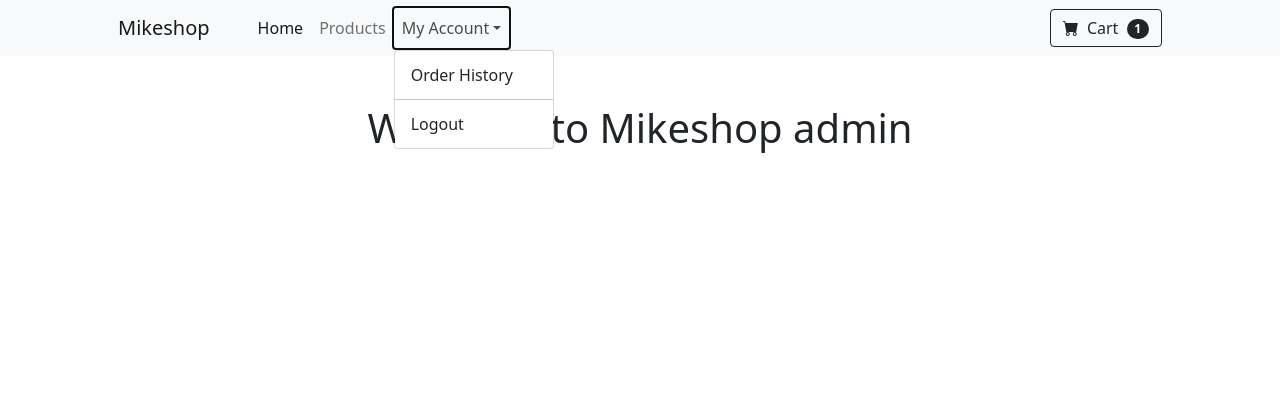
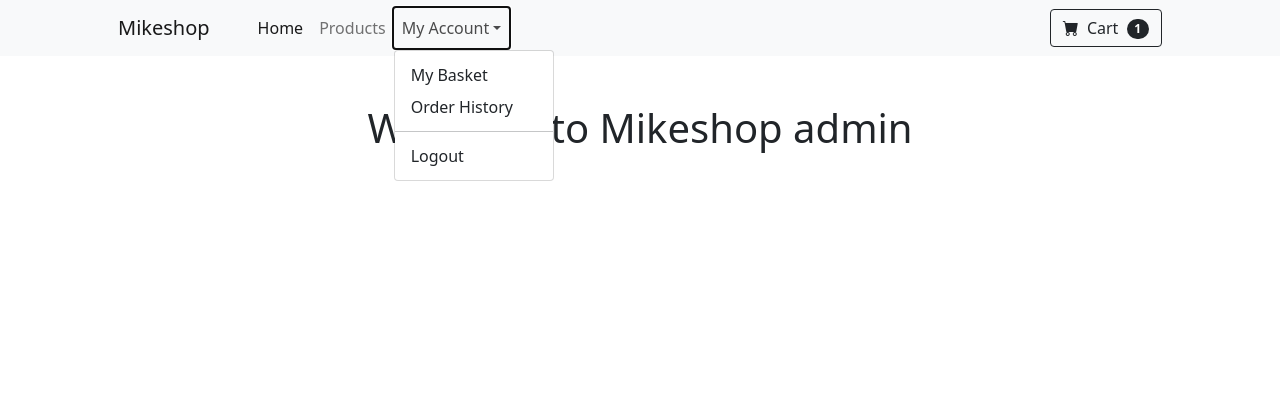
Before and after one commit to tonybonki/Django-Lab-Assignment, a Django app: page / in a window 1280 px wide, after a click on "My Account". Shown: the top 420 px of the page. Run offline with Django 4.2, Linux system fonts and the light colour scheme; a user stored in the database is signed in; data comes from the database, SQL or seed files in the repository; both versions use the stored data as it was after the commit.

Commit message:
cleaned up views.py file just need to style

```diff
--- a/backend/mikeshop/templates/base.html
+++ b/backend/mikeshop/templates/base.html
@@ -35,6 +35,7 @@
                                 {% endif %}
                                 <!-- If the User is logged in display -->
                                   {% if user.is_authenticated %}
+                                    <li><a class="dropdown-item" href='/orderhistory'>My Basket</a></li>
                                     <li><a class="dropdown-item" href='/orderhistory'>Order History</a></li>
                                     <li><hr class="dropdown-divider"></li>
                                     <li><a class="dropdown-item" href="/logout">Logout</a></li>
--- a/backend/mikeshop/views.py
+++ b/backend/mikeshop/views.py
@@ -1,29 +1,20 @@
-from django.http import HttpResponse
 from django.shortcuts import render, redirect
-from django.contrib.auth import login, logout, authenticate
+from django.contrib.auth import login, logout
 from django.contrib.auth.views import LoginView
 from django.contrib.auth.decorators import login_required
+from django.views.generic import CreateView
 from .forms import *
-from django.views.generic import CreateView
-
-
-# Import all Models
 from .models import *
 
-# Rest framework Methods
-from rest_framework.decorators import api_view
-from django.http import JsonResponse
-from rest_framework import status
+# Reusable function to get basket quantity
+def get_basket_quantity(user):
+    basket = Basket.objects.filter(user_id=user, is_active=True).first()
+    return basket.total_quantity if basket else 0
 
 # Django Website Views
 def homePage(request):
     user = request.user
-    # If a Basket object exists then caldulate the basket quantity and return its value in the context
-    if Basket.objects.filter(user_id=user, is_active=True):
-        basket_quantity = Basket.objects.filter(user_id=user, is_active=True).first().total_quantity
-    else:
-    # If not the basket has 0 items
-        basket_quantity = 0
+    basket_quantity = get_basket_quantity(user)
     context = {
         'user': user,
         'basket_quantity': basket_quantity
@@ -32,35 +23,24 @@ def homePage(request):
 
 def all_products(request):
     user = request.user
-    # If a Basket object exists then caldulate the basket quantity and return its value in the context
-    if Basket.objects.filter(user_id=user, is_active=True):
-        basket_quantity = Basket.objects.filter(user_id=user, is_active=True).first().total_quantity
-    else:
-    # If not the basket has 0 items
-        basket_quantity = 0
+    basket_quantity = get_basket_quantity(user)
+    products = Product.objects.all()
     context = {
-        'products': Product.objects.all(),
+        'products': products,
         'user': user,
         'basket_quantity': basket_quantity
     }
-
     return render(request, 'products.html', context)
 
 def individual_product(request, prodid):
     user = request.user
     product = Product.objects.get(id=prodid)
-    # If a Basket object exists then caldulate the basket quantity and return its value in the context
-    if Basket.objects.filter(user_id=user, is_active=True):
-        basket_quantity = Basket.objects.filter(user_id=user, is_active=True).first().total_quantity
-    else:
-    # If not the basket has 0 items
-        basket_quantity = 0
+    basket_quantity = get_basket_quantity(user)
     context = {
-        'product':product,
+        'product': product,
         'user': user,
         'basket_quantity': basket_quantity
     }
-
     return render(request, 'product_detail.html', context)
 
 class UserSignupView(CreateView):
@@ -77,130 +57,97 @@ class UserSignupView(CreateView):
         return redirect('/')
 
 # Login View
-
 class login_view(LoginView):
     template_name = 'login.html'
     form_class = LoginForm
-
-
-
 
 def logout_user(request):
     logout(request)
     return redirect("/")
 
 # Basket View
-
 @login_required
 def add_to_basket(request, prodid):
     user = request.user
-    # is there a shopping basket for the user
     basket = Basket.objects.filter(user_id=user, is_active=True).first()
-    if basket is None:
-        # create a new one
-        Basket.objects.create(user_id = user)
-        basket = Basket.objects.filter(user_id=user, is_active=True).first()
-    # get the product
+    if not basket:
+        basket = Basket.objects.create(user_id=user)
     product = Product.objects.get(id=prodid)
-    sbi = BasketItem.objects.filter(basket_id=basket, product_id = product).first()
-    if sbi is None:
-        # there is no basket item for that product
-        # create one
-        sbi = BasketItem(basket_id=basket, product_id = product)
-        sbi.save()
-    else:
-        # a basket item already exists
-        # just add 1 to the quantity
-        sbi.item_quantity = sbi.item_quantity+1
+    sbi, created = BasketItem.objects.get_or_create(basket_id=basket, product_id=product)
+    if not created:
+        sbi.item_quantity += 1
         sbi.save()
     return redirect("/products")
 
-# Show Basket
-
 @login_required
 def show_basket(request):
-    # get the user object
-    # does a shopping basket exist ? -> your basket is empty
-    # load all shopping basket items
-    # display on page
     user = request.user
-    # If a Basket object exists then caldulate the basket quantity and return its value in the context
-    if Basket.objects.filter(user_id=user, is_active=True):
-        basket_quantity = Basket.objects.filter(user_id=user, is_active=True).first().total_quantity
+    basket = Basket.objects.filter(user_id=user, is_active=True).first()
+    basket_quantity = get_basket_quantity(user)
+
+    if not basket:
+        return render(request, 'basket.html', {'empty': True, 'basket_quantity': basket_quantity})
+
+    sbi = BasketItem.objects.filter(basket_id=basket)
+
+    if sbi.exists():
+        return render(request, 'basket.html', {'basket': basket, 'sbi': sbi, 'basket_quantity': basket_quantity})
     else:
-    # If not the basket has 0 items
-        basket_quantity = 0
-    basket = Basket.objects.filter(user_id=user, is_active=True).first()
-    if basket is None:
-        #TODO: Show basket empty
-        return render(request, 'basket.html', {'empty':True, 'basket_quantity': basket_quantity})
-    else:
-        sbi = BasketItem.objects.filter(basket_id=basket)
-        # is this list empty ?
-        if sbi.exists():
-            # normal flow
-            return render(request, 'basket.html', {'basket':basket, 'sbi':sbi, 'basket_quantity': Basket.objects.filter(user_id=user, is_active=True).first().total_quantity})
-        else:
-            return render(request, 'basket.html', {'empty':True, 'basket_quantity': Basket.objects.filter(user_id=user, is_active=True).first().total_quantity})
+        return render(request, 'basket.html', {'empty': True, 'basket_quantity': basket_quantity})
 
 # Remove item from basket
-
 @login_required
-def remove_item(request, sbi):
+def remove_item(request, sbi_id):
     if request.method == 'POST':
         try:
-            basket_item = BasketItem.objects.get(id=sbi)
+            basket_item = BasketItem.objects.get(id=sbi_id)
 
-            if basket_item.quantity > 1:
-                basket_item.quantity -= 1
+            if basket_item.item_quantity > 1:
+                basket_item.item_quantity -= 1
                 basket_item.save()
             else:
                 basket_item.delete()
 
         except BasketItem.DoesNotExist:
-            return redirect('/basket')
+            pass
 
     return redirect('/basket')
 
 # Order View
-
 @login_required
 def order(request):
-    # load in all data we need, user, basket, items
     user = request.user
     basket = Basket.objects.filter(user_id=user, is_active=True).first()
-    if basket is None:
+
+    if not basket:
         return redirect("/")
+
     sbi = BasketItem.objects.filter(basket_id=basket)
-    if not sbi.exists(): # if there are no items
+
+    if not sbi.exists():
         return redirect("/")
-    # POST or GET
+
     if request.method == "POST":
-        # check if valid
         form = OrderForm(request.POST)
         if form.is_valid():
             order = form.save(commit=False)
             order.user_id = user
             order.basket_id = basket
-            total = 0.0
-            for item in sbi:
-                total += float(item.item_price())
-            order.total_price = total
+            total = sum(item.item_price() for item in sbi)
+            order.total_price = Decimal(total)
             order.save()
             basket.is_active = False
             basket.save()
-            return render(request, 'ordercomplete.html', {'order':order, 'basket':basket, 'sbi':sbi})
-        else:
-            return render(request, 'orderform.html', {'form':form, 'basket':basket, 'sbi':sbi})
+            return render(request, 'ordercomplete.html', {'order': order, 'basket': basket, 'sbi': sbi})
+
     else:
-        # show the form
         form = OrderForm()
-        return render(request, 'orderform.html', {'form':form, 'basket':basket, 'sbi':sbi})
 
-#  Previous Orders View
+    return render(request, 'orderform.html', {'form': form, 'basket': basket, 'sbi': sbi})
 
+# Previous Orders View
 @login_required
 def previous_orders(request):
     user = request.user
     orders = Order.objects.filter(user_id=user)
-    return render(request, 'previous_orders.html', {'orders':orders})
+    return render(request, 'previous_orders.html', {'orders': orders})
```
Also changed, not shown: backend/db.sqlite3.
